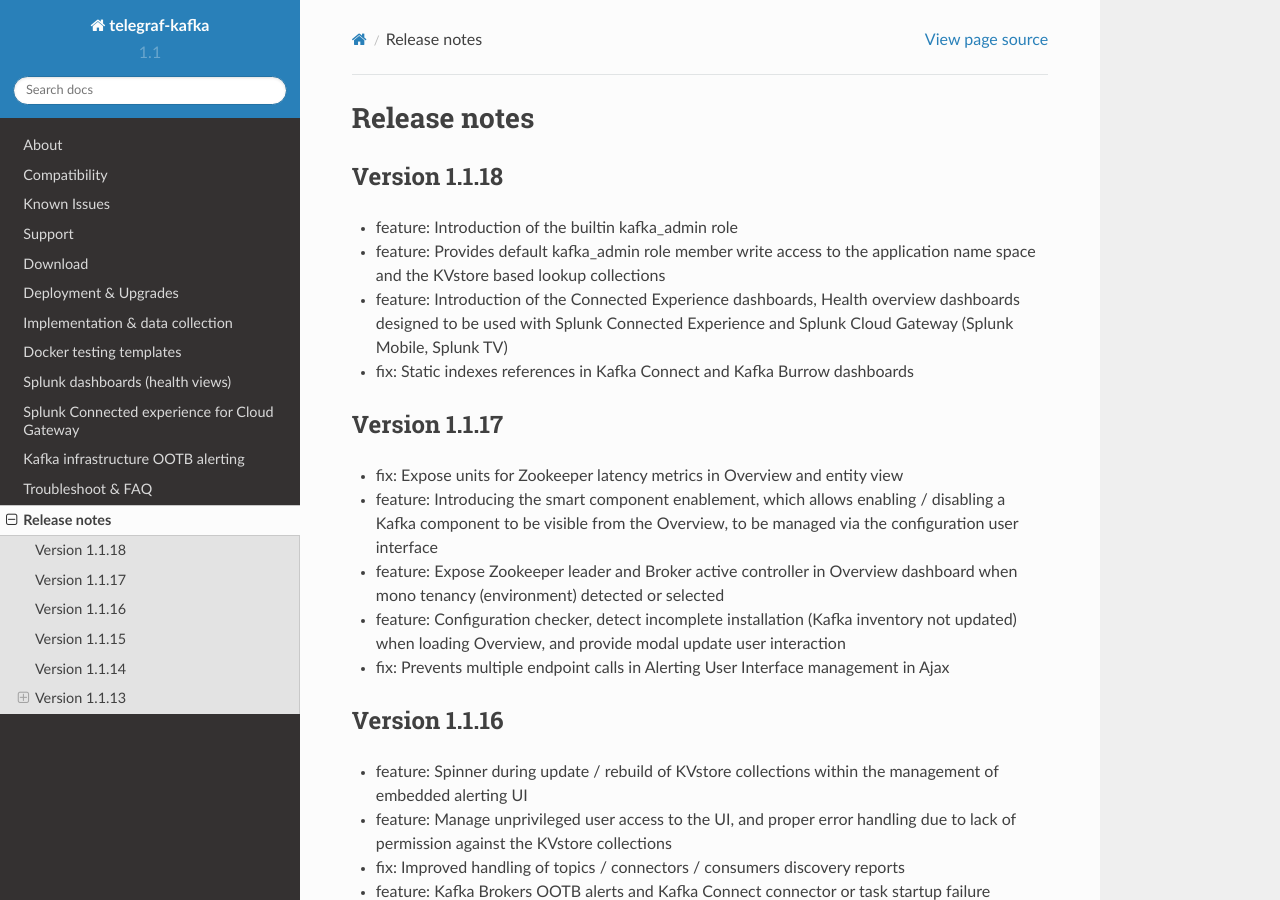
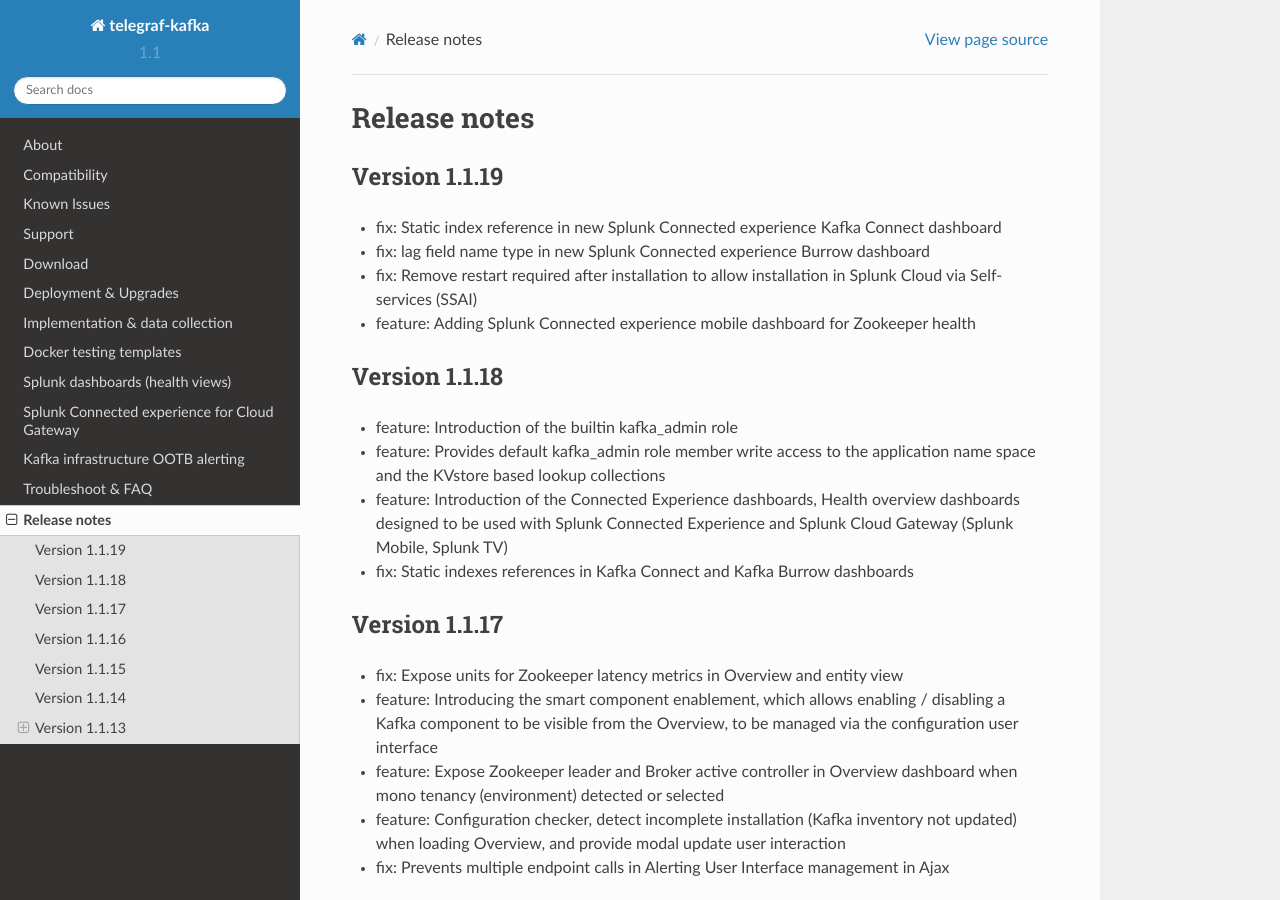
Before and after one commit to guilhemmarchand/telegraf-kafka, a Sphinx documentation site: the page built from docs/releasenotes.rst, in a window 1280 px wide and 900 px high. Built offline with Sphinx 7.4.7 and the Read the Docs theme 2.0.0, drawn with Linux system fonts in a browser that asks for light colours.

Commit message:
Version 1.1.19
- fix: Static index reference in new Splunk Connected experience Kafka Connect dashboard
- fix: lag field name type in new Splunk Connected experience Burrow dashboard
- fix: Remove restart required after installation to allow installation in Splunk Cloud via Self-services (SSAI)
- feature: Adding Splunk Connected experience mobile dashboard for Zookeeper health

```diff
--- a/docs/releasenotes.rst
+++ b/docs/releasenotes.rst
@@ -1,5 +1,14 @@
 Release notes
 #############
+
+==============
+Version 1.1.19
+==============
+
+- fix: Static index reference in new Splunk Connected experience Kafka Connect dashboard
+- fix: lag field name type in new Splunk Connected experience Burrow dashboard
+- fix: Remove restart required after installation to allow installation in Splunk Cloud via Self-services (SSAI)
+- feature: Adding Splunk Connected experience mobile dashboard for Zookeeper health
 
 ==============
 Version 1.1.18
```
Also changed, not shown: 9 other files.
